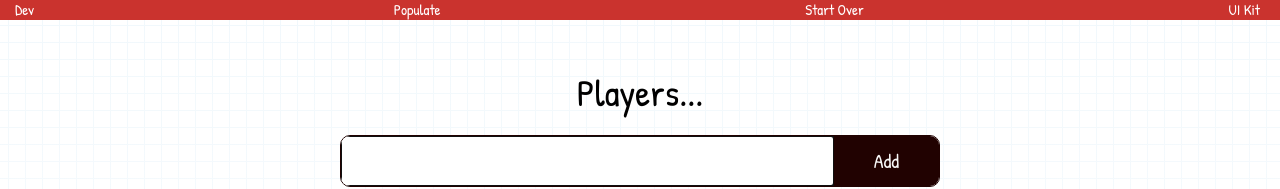
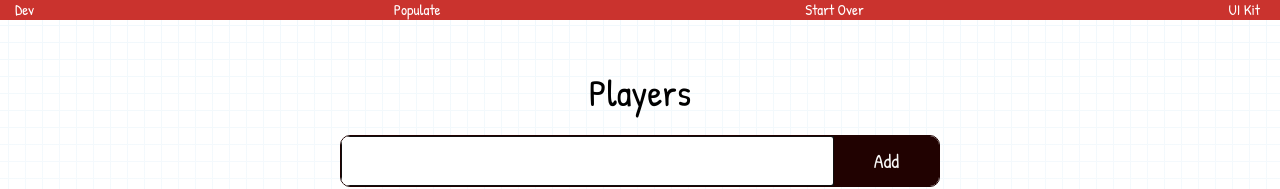
Before and after one commit to ngblaylock/scoresheet, a SvelteKit app: page /setup in a window 1280 px wide. Shown: the top 189 px of the page. Built offline with nearby package versions, Linux system fonts and the light colour scheme.

Commit message:
v1.0.3 (actually working this time, I think)

```diff
--- a/src/routes/setup/+page.svelte
+++ b/src/routes/setup/+page.svelte
@@ -88,7 +88,7 @@
 </script>
 
 <div class="w-full max-w-lg mx-auto px-4 h-full flex flex-col mt-6">
-	<Title>Players...</Title>
+	<Title>Players</Title>
 	<div>
 		<div bind:this={el}>
 			{#each players as player, index (player)}
```
Also changed, not shown: 50 other files (tests, documents, lock files or other folders).
